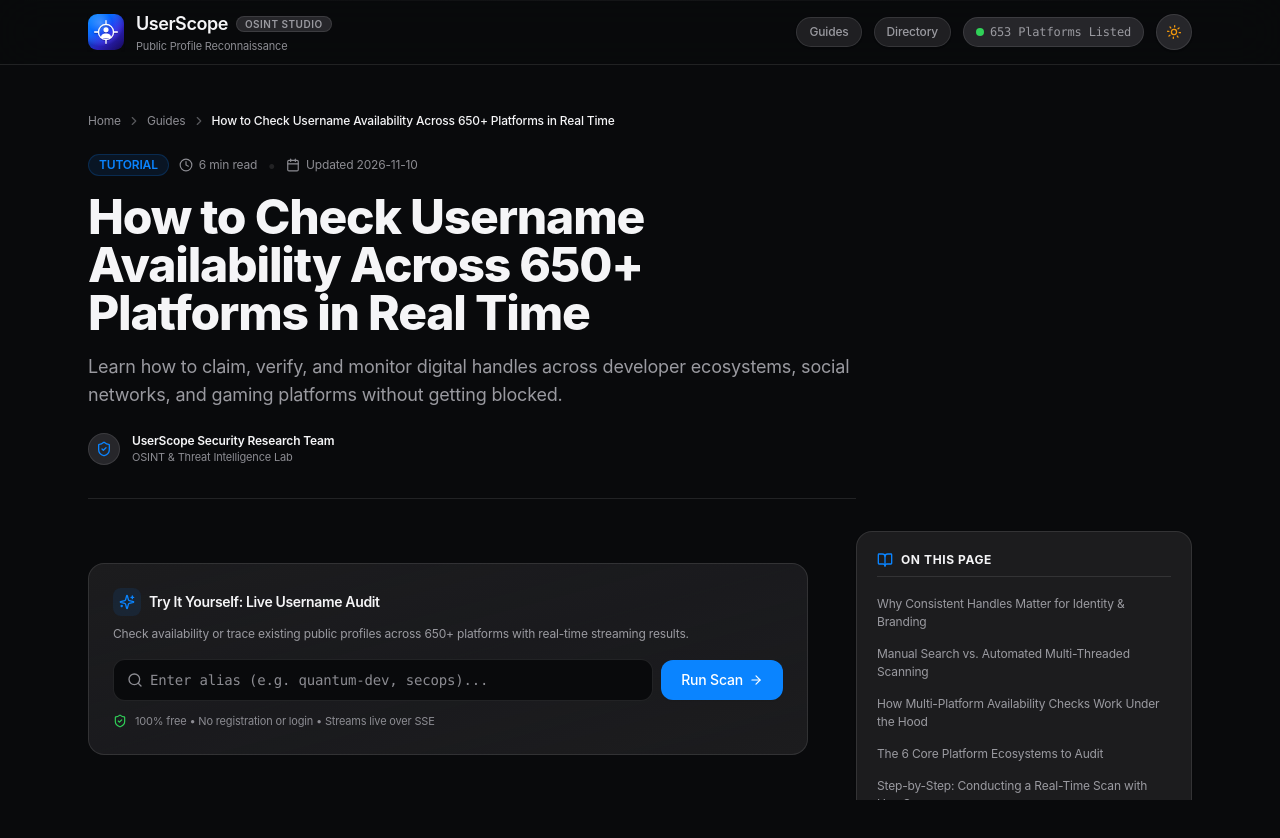
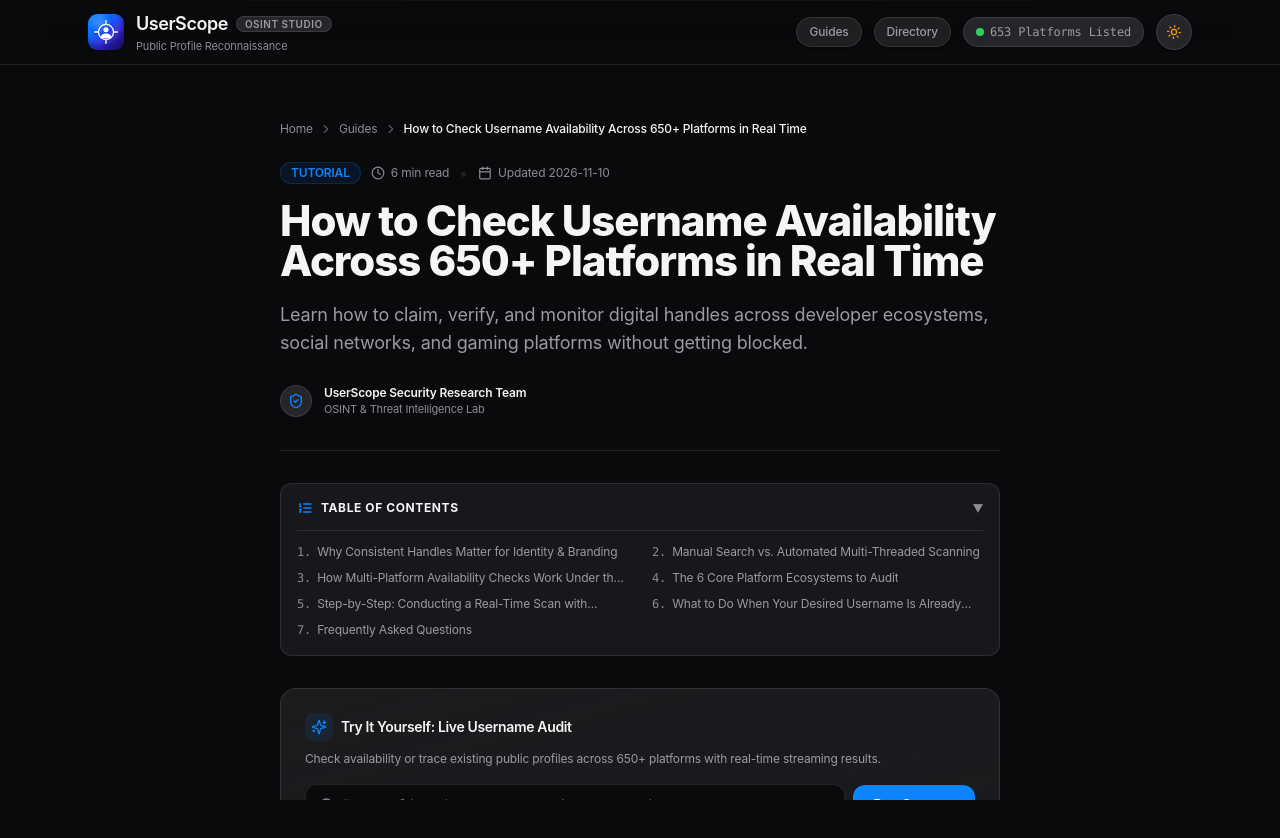
Before and after one commit to saahiyo/userscope, a Next.js app: page /guides/check-username-availability-across-platforms in a window 1280 px wide. Shown: the top 838 px of the page. Built offline with nearby package versions, Linux system fonts and the light colour scheme; no server answers.

Commit message:
style(guides): streamline article layout to centered focused reading space

```diff
--- a/app/guides/[slug]/page.tsx
+++ b/app/guides/[slug]/page.tsx
@@ -11,13 +11,11 @@ import {
   ChevronRight,
   Clock,
   Calendar,
-  User,
-  Share2,
   BookOpen,
   ArrowRight,
   ShieldCheck,
-  CheckCircle2,
   HelpCircle,
+  ListOrdered,
 } from 'lucide-react';
 
 const siteUrl = process.env.NEXT_PUBLIC_SITE_URL || 'https://userscope.space';
@@ -163,7 +161,7 @@ export default function GuidePage({ params }: GuidePageProps) {
       />
       <HeaderNav totalPlatforms={PLATFORM_COUNT} />
 
-      <main className="flex-1 max-w-6xl mx-auto px-4 sm:px-6 py-8 sm:py-12 w-full">
+      <main className="flex-1 max-w-3xl mx-auto px-4 sm:px-6 py-8 sm:py-14 w-full">
         {/* Breadcrumb Navigation */}
         <nav
           aria-label="Breadcrumb"
@@ -182,8 +180,8 @@ export default function GuidePage({ params }: GuidePageProps) {
           </span>
         </nav>
 
-        {/* Article Header */}
-        <header className="space-y-4 max-w-3xl pb-8 border-b border-apple-border/60">
+        {/* Focused Article Header */}
+        <header className="space-y-4 pb-8 border-b border-apple-border/60">
           <div className="flex items-center gap-2.5 flex-wrap">
             <span className="text-xs font-semibold uppercase px-2.5 py-0.5 rounded-full bg-apple-blue/10 text-apple-blue border border-apple-blue/20">
               {guide.category}
@@ -199,16 +197,16 @@ export default function GuidePage({ params }: GuidePageProps) {
             </div>
           </div>
 
-          <h1 className="text-3xl sm:text-4xl md:text-5xl font-extrabold tracking-tight text-apple-label leading-tight">
+          <h1 className="text-3xl sm:text-4xl md:text-[42px] font-extrabold tracking-tight text-apple-label leading-[1.18]">
             {guide.title}
           </h1>
 
-          <p className="text-base sm:text-lg text-apple-label-secondary leading-relaxed">
+          <p className="text-base sm:text-lg text-apple-label-secondary leading-relaxed pt-1">
             {guide.description}
           </p>
 
-          <div className="flex items-center gap-3 pt-2">
-            <div className="w-8 h-8 rounded-full bg-apple-well border border-apple-border flex items-center justify-center text-apple-blue">
+          <div className="flex items-center gap-3 pt-3">
+            <div className="w-8 h-8 rounded-full bg-apple-well border border-apple-border flex items-center justify-center text-apple-blue shrink-0">
               <ShieldCheck className="w-4 h-4" />
             </div>
             <div>
@@ -218,19 +216,44 @@ export default function GuidePage({ params }: GuidePageProps) {
           </div>
         </header>
 
-        {/* Two-Column Body: Content + Sticky Sidebar */}
-        <div className="grid grid-cols-1 lg:grid-cols-12 gap-8 lg:gap-12 mt-8">
-          {/* Main Article Content */}
-          <article className="lg:col-span-8 min-w-0">
+        {/* Compact, Inline Table of Contents */}
+        {guide.tableOfContents.length > 0 && (
+          <details className="my-8 rounded-xl bg-apple-well/50 border border-apple-border p-4 text-xs group" open>
+            <summary className="font-semibold text-apple-label cursor-pointer flex items-center justify-between select-none">
+              <span className="flex items-center gap-2 text-xs font-bold uppercase tracking-wider text-apple-label">
+                <ListOrdered className="w-4 h-4 text-apple-blue" />
+                Table of Contents
+              </span>
+              <span className="text-[11px] text-apple-label-tertiary group-open:rotate-90 transition-transform">
+                ▶
+              </span>
+            </summary>
+            <nav className="mt-3.5 pt-3 border-t border-apple-border/50 grid grid-cols-1 sm:grid-cols-2 gap-x-6 gap-y-2">
+              {guide.tableOfContents.map((item, idx) => (
+                <a
+                  key={item.id}
+                  href={`#${item.id}`}
+                  className="flex items-start gap-1.5 text-apple-label-secondary hover:text-apple-blue transition-colors leading-normal"
+                >
+                  <span className="text-apple-label-tertiary font-mono shrink-0">{idx + 1}.</span>
+                  <span className="line-clamp-1">{item.title}</span>
+                </a>
+              ))}
+            </nav>
+          </details>
+        )}
+
+        {/* Focused Reading Body */}
+        <article className="min-w-0">
           {/* Interactive Quick Scan Callout */}
           <GuideQuickScan />
 
-            {/* Markdown Body */}
+          {/* Markdown Body with Clean Typography */}
           <GuideContent content={guide.content} />
 
           {/* Frequently Asked Questions */}
           {guide.faqs.length > 0 && (
-              <section id="faqs" className="mt-16 pt-8 border-t border-apple-border scroll-mt-24">
+            <section id="faqs" className="mt-14 pt-8 border-t border-apple-border scroll-mt-24">
               <div className="flex items-center gap-2 mb-6">
                 <span className="p-1.5 rounded-lg bg-apple-blue/10 text-apple-blue">
                   <HelpCircle className="w-5 h-5" />
@@ -258,7 +281,7 @@ export default function GuidePage({ params }: GuidePageProps) {
             </section>
           )}
 
-            {/* Tags */}
+          {/* Topics & Tags */}
           <div className="mt-12 pt-6 border-t border-apple-border/50 flex items-center gap-2 flex-wrap">
             <span className="text-xs font-semibold text-apple-label-tertiary uppercase tracking-wider">
               Topics:
@@ -274,66 +297,44 @@ export default function GuidePage({ params }: GuidePageProps) {
           </div>
         </article>
 
-          {/* Sticky Sidebar: Table of Contents & Related */}
-          <aside className="lg:col-span-4 space-y-6">
-            <div className="sticky top-24 space-y-6">
-              {/* Table of Contents */}
-              {guide.tableOfContents.length > 0 && (
-                <div className="p-5 rounded-2xl bg-apple-card border border-apple-border/80 shadow-apple-sm">
-                  <div className="flex items-center gap-2 mb-3.5 pb-2 border-b border-apple-border/60">
-                    <BookOpen className="w-4 h-4 text-apple-blue" />
-                    <h4 className="text-xs font-bold uppercase tracking-wider text-apple-label">
-                      On This Page
+        {/* Post-Reading Section: Directory CTA + Related Guides */}
+        <div className="mt-16 pt-10 border-t border-apple-border/80 space-y-10">
+          {/* Platform Directory Cross-Promotion */}
+          <div className="p-6 sm:p-7 rounded-2xl bg-apple-well/60 border border-apple-border flex flex-col sm:flex-row items-start sm:items-center justify-between gap-4">
+            <div className="space-y-1">
+              <h4 className="text-sm font-bold text-apple-label tracking-tight">
+                Auditing handles across multiple networks?
               </h4>
+              <p className="text-xs text-apple-label-secondary max-w-md leading-relaxed">
+                UserScope checks unauthenticated profile endpoints across {PLATFORM_COUNT} platforms in developer, social, and gaming networks.
+              </p>
             </div>
-                  <nav className="space-y-1.5 text-xs">
-                    {guide.tableOfContents.map((item) => (
-                      <a
-                        key={item.id}
-                        href={`#${item.id}`}
-                        className="block py-1 text-apple-label-secondary hover:text-apple-blue transition-colors line-clamp-1 leading-normal"
-                      >
-                        {item.title}
-                      </a>
-                    ))}
-                  </nav>
-                </div>
-              )}
-
-              {/* Platform Directory Cross-Promotion */}
-              <div className="p-5 rounded-2xl bg-apple-well/60 border border-apple-border shadow-apple-sm space-y-3">
-                <h4 className="text-xs font-bold uppercase tracking-wider text-apple-label">
-                  Monitored Platforms
-                </h4>
-                <p className="text-xs text-apple-label-secondary leading-relaxed">
-                  UserScope monitors public profile rules across {PLATFORM_COUNT} platforms in developer, gaming, and social ecosystems.
-                </p>
             <Link
               href="/platforms"
-                  className="inline-flex items-center gap-1.5 text-xs font-semibold text-apple-blue hover:underline"
+              className="px-4 py-2 rounded-xl bg-apple-card hover:bg-apple-chip border border-apple-border text-xs font-semibold text-apple-label inline-flex items-center gap-1.5 shrink-0 shadow-apple-sm transition-all"
             >
               <span>Explore Directory</span>
-                  <ArrowRight className="w-3.5 h-3.5" />
+              <ArrowRight className="w-3.5 h-3.5 text-apple-blue" />
             </Link>
           </div>
 
-              {/* Related Guides */}
+          {/* Related Guides Grid */}
           {relatedGuides.length > 0 && (
-                <div className="p-5 rounded-2xl bg-apple-card border border-apple-border/80 shadow-apple-sm space-y-3">
-                  <h4 className="text-xs font-bold uppercase tracking-wider text-apple-label">
-                    Related Guides
+            <div className="space-y-4">
+              <h4 className="text-xs font-bold uppercase tracking-wider text-apple-label-tertiary">
+                Continue Reading
               </h4>
-                  <div className="space-y-3">
+              <div className="grid grid-cols-1 sm:grid-cols-3 gap-4">
                 {relatedGuides.map((rel) => (
                   <Link
                     key={rel.slug}
                     href={`/guides/${rel.slug}`}
-                        className="block group"
+                    className="p-4 rounded-xl bg-apple-card border border-apple-border/80 hover:border-apple-border-focus transition-all group flex flex-col justify-between"
                   >
-                        <p className="text-xs font-medium text-apple-label group-hover:text-apple-blue transition-colors line-clamp-2">
+                    <p className="text-xs font-semibold text-apple-label group-hover:text-apple-blue transition-colors line-clamp-2 leading-snug">
                       {rel.title}
                     </p>
-                        <span className="text-[11px] text-apple-label-tertiary">
+                    <span className="text-[11px] text-apple-label-tertiary mt-3 font-mono">
                       {rel.readingTime}
                     </span>
                   </Link>
@@ -342,8 +343,6 @@ export default function GuidePage({ params }: GuidePageProps) {
             </div>
           )}
         </div>
-          </aside>
-        </div>
       </main>
 
       <LandingFooter platformCount={PLATFORM_COUNT} />
```
Lines whose indentation alone changed are shown as unchanged.
